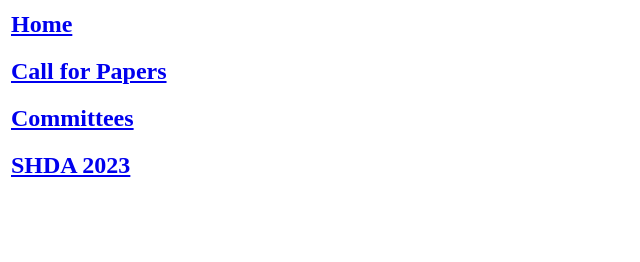
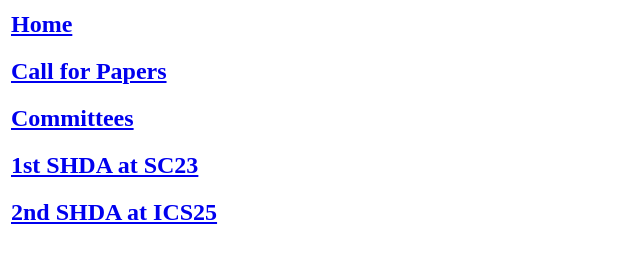
Before and after one commit to shda-workshop/shda-workshop.github.io, a plain HTML site: page html/left.html in a window 1280 px wide. Shown: the whole page, without its empty margins (0-640 px from the left). Drawn offline with Linux system fonts and the light colour scheme.

Commit message:
fix left pain

```diff
--- a/html/left.html
+++ b/html/left.html
@@ -1,6 +1,6 @@
 <html>
     <head>
-        <title>SHDA Workshop 2025 -- Navigation</title>
+        <title>3rd SHDA at SCA/HPCasia 2026- -- Navigation</title>
     </head>
     <body>
         <table>
@@ -9,7 +9,8 @@
                     <h2><a href="main.html" target="mainFrame">Home</a></h2>
                     <h2><a href="call4papers.html" target="mainFrame">Call for Papers</a></h2>
                     <h2><a href="committee.html" target="mainFrame">Committees</a></h2>
-                    <h2><a href="../2023/index.html" target="_blank">SHDA 2023</a></h2>
+                    <h2><a href="../2023/index.html" target="_blank">1st SHDA at SC23</a></h2>
+                    <h2><a href="../ICS25/index.html" target="_blank">2nd SHDA at ICS25</a></h2>
                 </td>
             </tr>
         </table>
```
